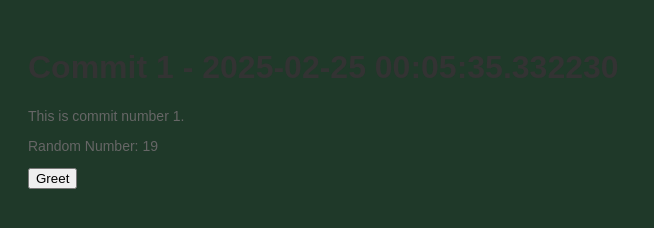
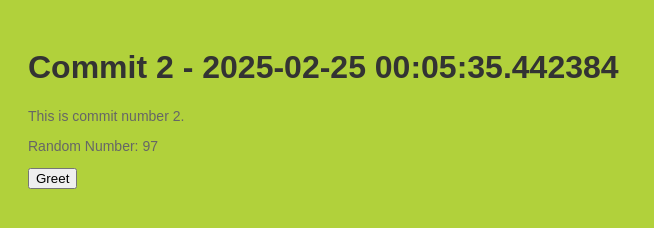
Before and after one commit to polishflits/autogen-repo-20250225000524, a plain HTML site: page index.html in a window 1280 px wide. Shown: the whole page, without its empty margins (0-654 px from the left). Drawn offline with Linux system fonts and the light colour scheme.

Commit message:
📝 Auto commit 2 with HTML, CSS, and JS

```diff
--- a/index.html
+++ b/index.html
@@ -2,13 +2,13 @@
     <!DOCTYPE html>
     <html>
     <head>
-        <title>Commit 1 - 2025-02-25 00:05:35.332230</title>
+        <title>Commit 2 - 2025-02-25 00:05:35.442384</title>
         <link rel="stylesheet" href="style.css">
     </head>
     <body>
-        <h1>Commit 1 - 2025-02-25 00:05:35.332230</h1>
-        <p>This is commit number 1.</p>
-        <p>Random Number: 19</p>
+        <h1>Commit 2 - 2025-02-25 00:05:35.442384</h1>
+        <p>This is commit number 2.</p>
+        <p>Random Number: 97</p>
         <button onclick="greet()">Greet</button>
         <script src="script.js"></script>
     </body>
--- a/script.js
+++ b/script.js
@@ -2,4 +2,4 @@
     function greet() {
         alert('Hello from commit ' + commitNumber + '!');
     }
-    var commitNumber = 1;
+    var commitNumber = 2;
--- a/style.css
+++ b/style.css
@@ -1,7 +1,7 @@
 
     body {
         font-family: Arial, sans-serif;
-        background-color: #1f3929;
+        background-color: #b1d13b;
         padding: 20px;
     }
     h1 {
```
